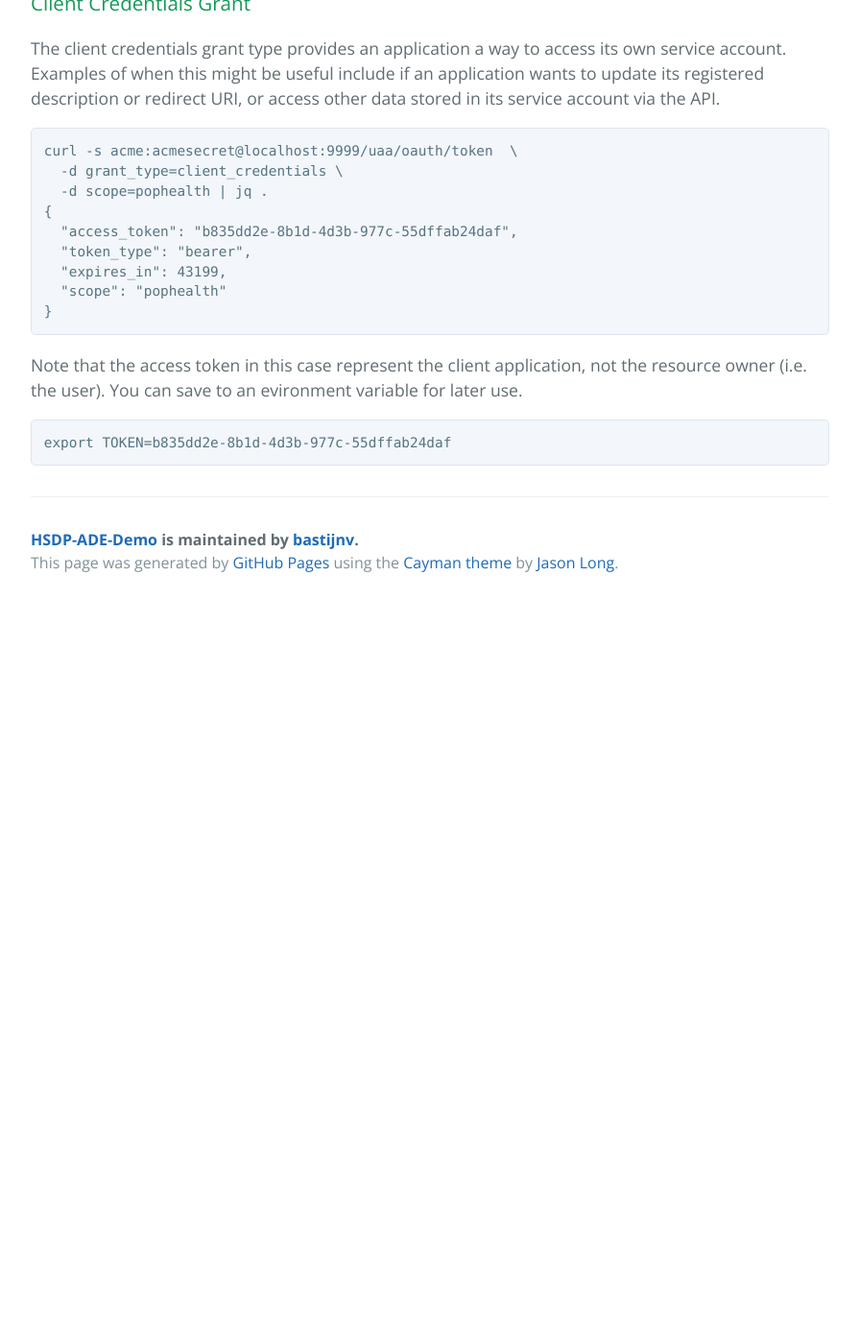
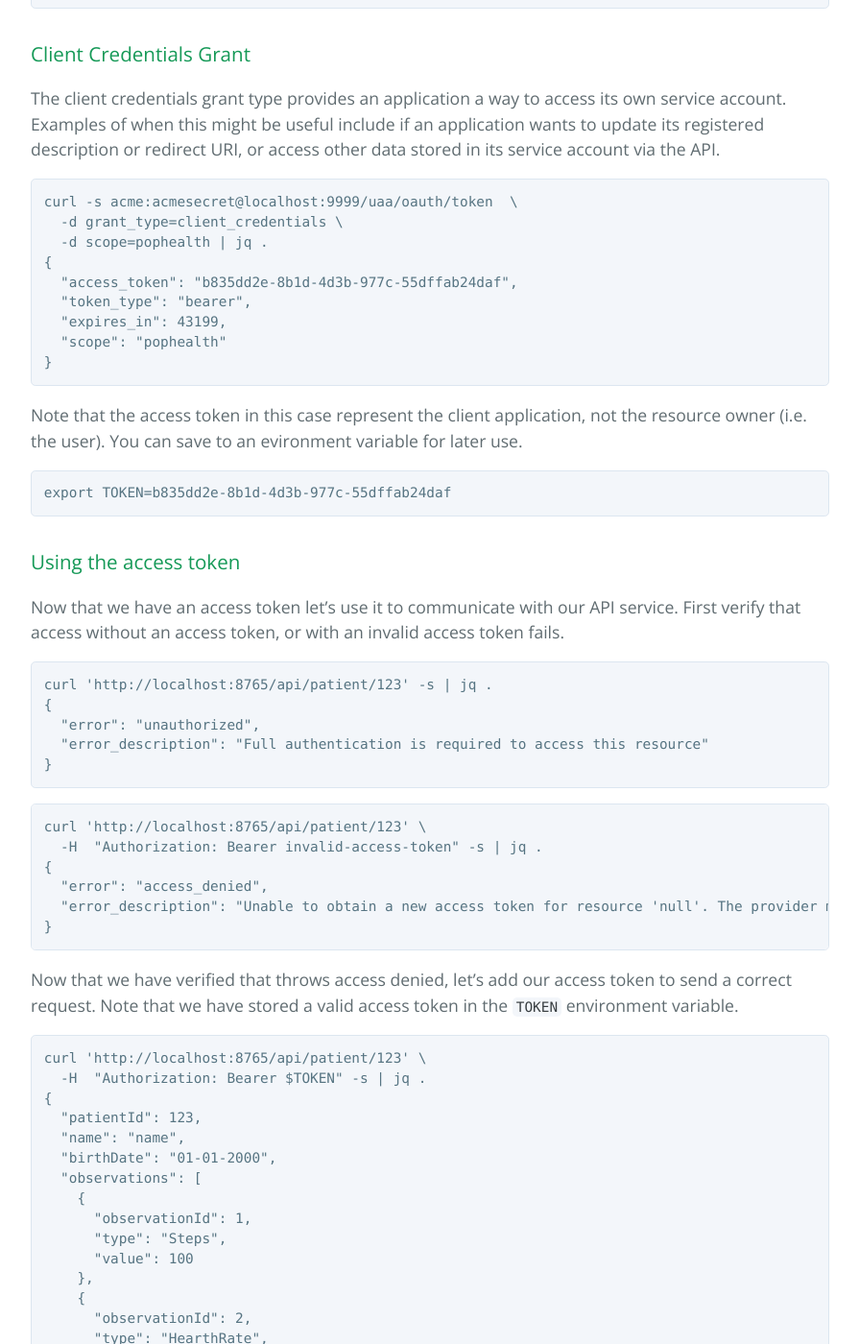
Before and after one commit to bastijnv/hsdp-ade-demo, a Jekyll site: the page built from articles/gamma.md, in a window 1280 px wide and 1400 px high, scrolled down 8606 px. Shown: the whole window at 96% size, without its empty margins (192-1087 px from the left). Built offline with Jekyll 4.4.1, drawn with Linux system fonts in a browser that asks for light colours; before the commit the page ends 9236 px from its top, so only the background shows below that; some of the changed text lies outside the part shown.

Commit message:
Finished the Gamma article.

````diff
--- a/articles/gamma.md
+++ b/articles/gamma.md
@@ -268,3 +268,87 @@ You can save to an evironment variable for later use.
 ```bash
 export TOKEN=b835dd2e-8b1d-4d3b-977c-55dffab24daf
 ```
+
+### Using the access token
+Now that we have an access token let's use it to communicate with our API service. First verify that access
+without an access token, or with an invalid access token fails.
+
+```cURL
+curl 'http://localhost:8765/api/patient/123' -s | jq .
+{
+  "error": "unauthorized",
+  "error_description": "Full authentication is required to access this resource"
+}
+```
+
+```cURL
+curl 'http://localhost:8765/api/patient/123' \
+  -H  "Authorization: Bearer invalid-access-token" -s | jq .
+{
+  "error": "access_denied",
+  "error_description": "Unable to obtain a new access token for resource 'null'. The provider manager is not configured to support it."
+}
+```
+
+Now that we have verified that throws access denied, let's add our access token to send a correct request. Note that we
+have stored a valid access token in the `TOKEN` environment variable.
+
+```cURL
+curl 'http://localhost:8765/api/patient/123' \
+  -H  "Authorization: Bearer $TOKEN" -s | jq .
+{
+  "patientId": 123,
+  "name": "name",
+  "birthDate": "01-01-2000",
+  "observations": [
+    {
+      "observationId": 1,
+      "type": "Steps",
+      "value": 100
+    },
+    {
+      "observationId": 2,
+      "type": "HearthRate",
+      "value": 63
+    },
+    {
+      "observationId": 3,
+      "type": "Steps",
+      "value": 400
+    }
+  ],
+  "episodes": [
+    {
+      "episodeId": 1,
+      "referral": "Acme",
+      "tac": "eCAC"
+    },
+    {
+      "episodeId": 2,
+      "referral": "Acme",
+      "tac": "eTrAC"
+    },
+    {
+      "episodeId": 3,
+      "referral": "Acme",
+      "tac": "eTrAC"
+    }
+  ]
+}
+```
+
+If we have a look at the logs of the api-service we see that the API service contacts the Authorization Server to get the user info and prints
+the acquired info in the logs.
+
+```
+2016-05-16 09:32:14.799  INFO 62825 --- [entApiService-4] c.p.m.a.p.service.PatientApiService      : GetPatientComposite http-status: 200
+2016-05-16 09:32:15.135  INFO 62825 --- [  XNIO-2 task-8] o.s.c.s.o.r.UserInfoTokenServices        : Getting user info from: http://localhost:9999/uaa/user
+2016-05-16 09:32:15.235  INFO 62825 --- [entApiService-5] c.p.m.a.p.service.PatientApiService      : PatientApi: User=user, Auth=Bearer 3dd89559-39ef-4221-ab64-ffbb00d48e1c, called with patientId=123
+```
+
+## Wrap-up
+We have secured our resources with OAuth2. We have tested the four grant protocols and verified that the token obtained from them
+can be used to get data from our protected resources. We also verified that invalid tokens properly got an access denied as response.
+
+You must be tired starting all services manually each time. In the [next](delta.html) article we introduce Docker to make
+this much more convenient for you!
````
